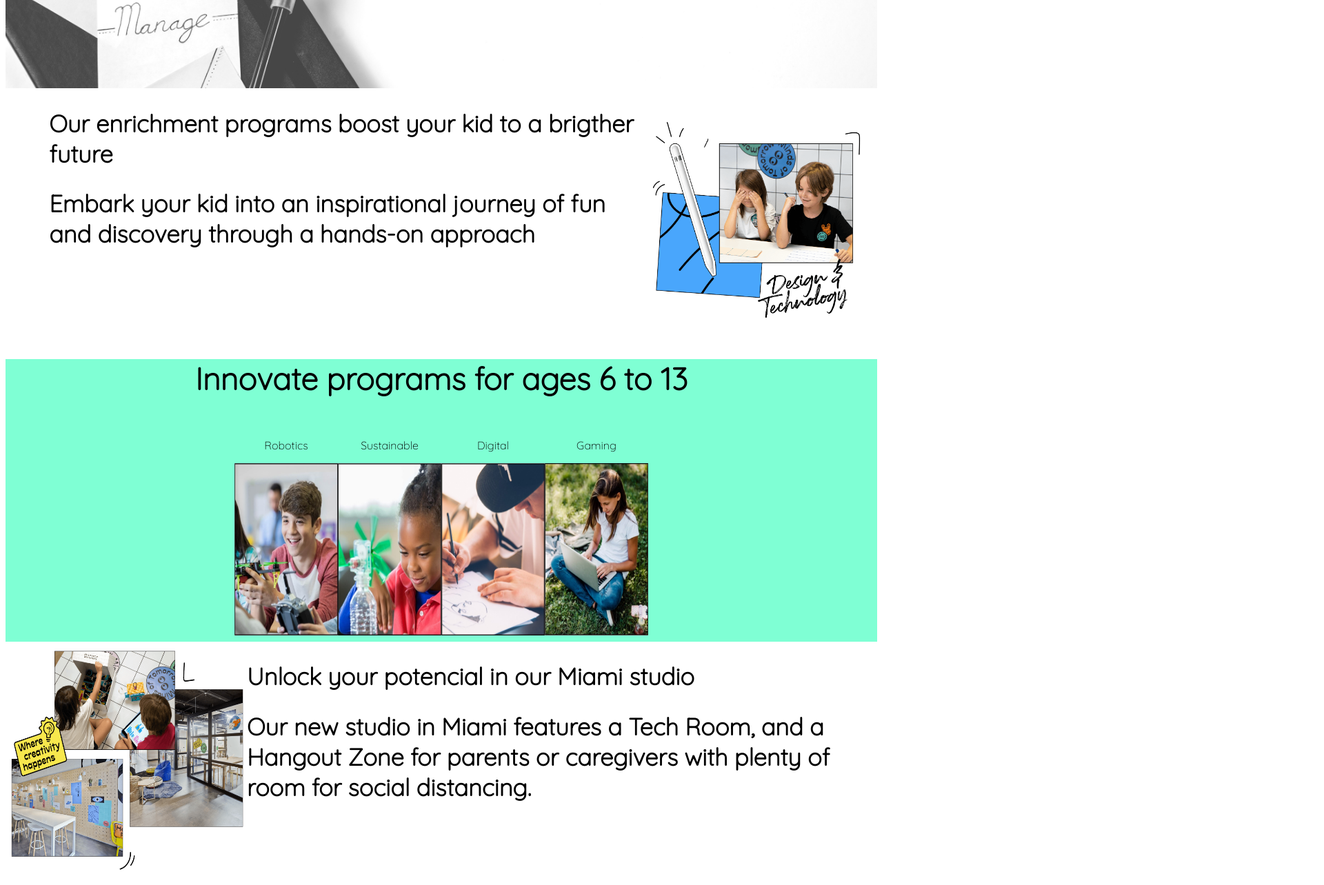
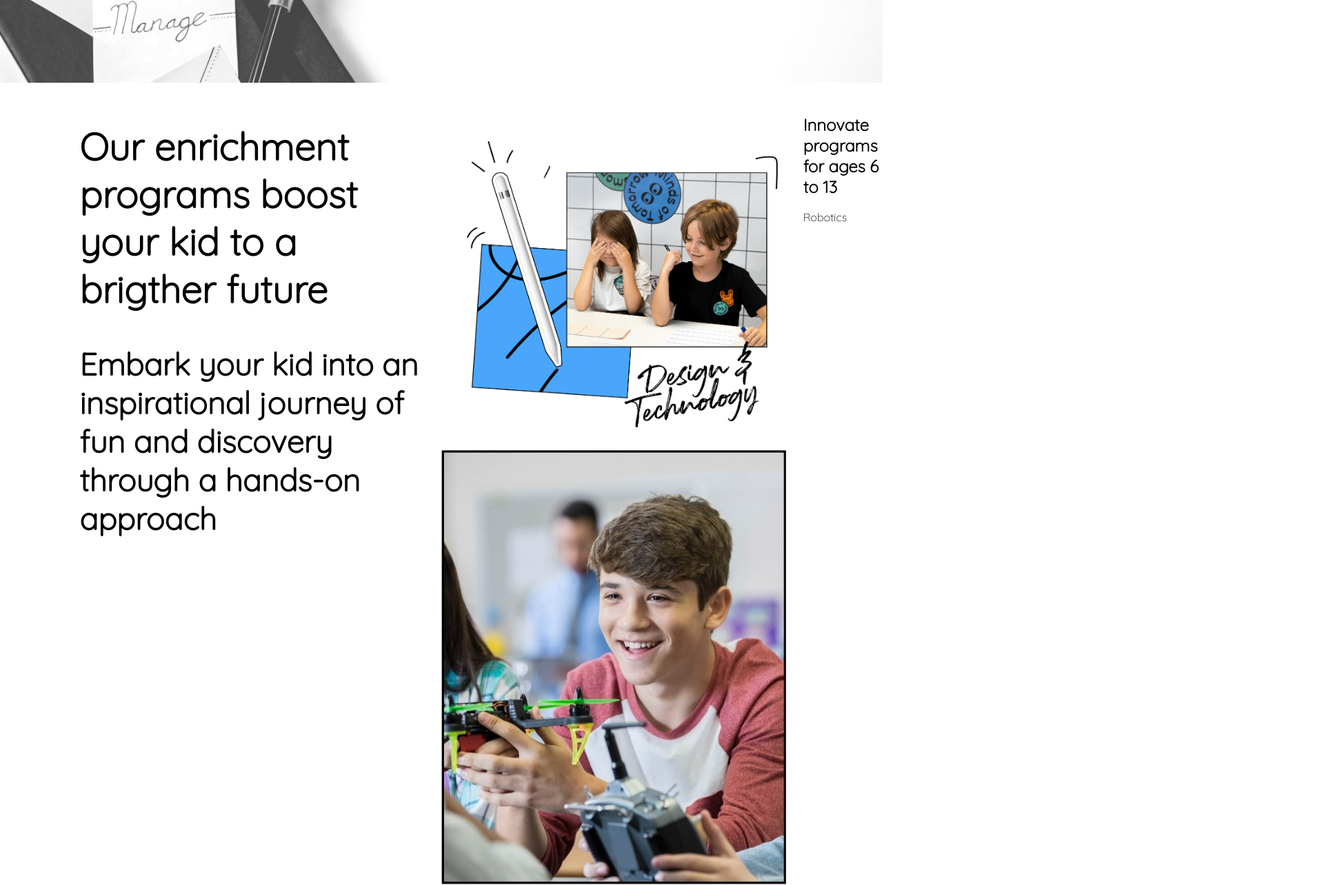
Before and after one commit to marcgarciia18/the_minds_of_tomorrow, a plain HTML site: page index.html in a window 1280 px wide. Shown: the part 440-1724 px from the top of the page at 69% size, 1920 px wide, since content can reach past the window. Drawn offline with Linux system fonts and the light colour scheme.

Commit message:
primera seccion hecha css

```diff
--- a/css/style.css
+++ b/css/style.css
@@ -1,6 +1,10 @@
 * {
     font-family: 'Quicksand', sans-serif;
     box-sizing: border-box;
+}
+
+body{
+    margin: 0%;
 }
 
 header{
@@ -14,55 +18,23 @@ header{
     padding-top: 10%;
 }
 
-.section1 {
-    display: flex;
-    padding-left: 5%;
-    font-size: 23px;
+.sec1{
+    padding: 1% 9%;
+    font-size: 30px;
 }
 
-.section2 {
-    background-color: aquamarine;
+.sec1 h1 {
+    font-size: 55px;
 }
 
-.section2 h1 {
-    font-size: 45px;
-    text-align: center;
-}
-.image2{
-    display: flex;
-    justify-content: center;
-    text-align: center;
-    padding: 5px;
+.sec1 img {
+    width: 100%;
 }
 
-.section2 img {
-    justify-content: space-between;
+.col1{
+    float: left;
+    width: 50%;
 }
-
-.section3 {
-    display: flex;
-    padding-right: 5%;
-    font-size: 23px;
-}
-
-
-.section4 {
-    display: flex;
-    margin-bottom: 4px;
-}
-
-.section4 img {
-    width: 100%;
-    float: left;
-}
-
-.section5 {
-    background-color: #34a2eb;
-    font-size: 39px;
-    text-align: center;
-    padding: 0.5% 5%;
-}
-
 footer {
     color: white;
     background-color: black;
--- a/index.html
+++ b/index.html
@@ -12,13 +12,13 @@
         <h1>Welcome to the creative after-school</h1>
     </header>
 
-    <div class="section1">
-        <section>
+    <div class="sec1">
+        <section class="col1">
             <h1>Our enrichment programs boost your kid to a brigther future</h1>
             <h2>Embark your kid into an inspirational journey of fun and discovery through a hands-on approach</h2>
         </section>
-        <section>
-            <img src="./img/section-1.png" alt="Design Tecnology" width="350px" height="350px">
+        <section class="col1">
+            <img src="./img/section-1.png" alt="Design Tecnology">
         </section>
     </div>
 
@@ -29,29 +29,29 @@
         <section class="image2">
             <article>
                     <p>Robotics</p>
-                    <img src="./img/section-2-a.jpeg" alt="Robotics" width="150px" height="250px">
+                    <img src="./img/section-2-a.jpeg" alt="Robotics">
             </article>
 
             <article>
                     <p>Sustainable</p>
-                    <img src="./img/section-2-b.jpeg" alt="Sustainable" width="150px" height="250px">
+                    <img src="./img/section-2-b.jpeg" alt="Sustainable">
             </article>
 
             <article>
                 <p>Digital</p>
-                <img src="./img/section-2-c.jpeg" alt="Digital" width="150px" height="250px">
+                <img src="./img/section-2-c.jpeg" alt="Digital">
             </article>
 
             <article>
                 <p>Gaming</p>
-                <img src="./img/section-2-d.jpeg" alt="Gaming" width="150px" height="250px">
+                <img src="./img/section-2-d.jpeg" alt="Gaming">
             </article>
         </section>
     </div>
 
     <div class="section3">
         <section>
-            <img src="./img/section-3.png" alt="Where creative happens" width="350px" height="350px">
+            <img src="./img/section-3.png" alt="Where creative happens">
         </section>
         <section>
             <h1>Unlock your potencial in our Miami studio</h1>
```
